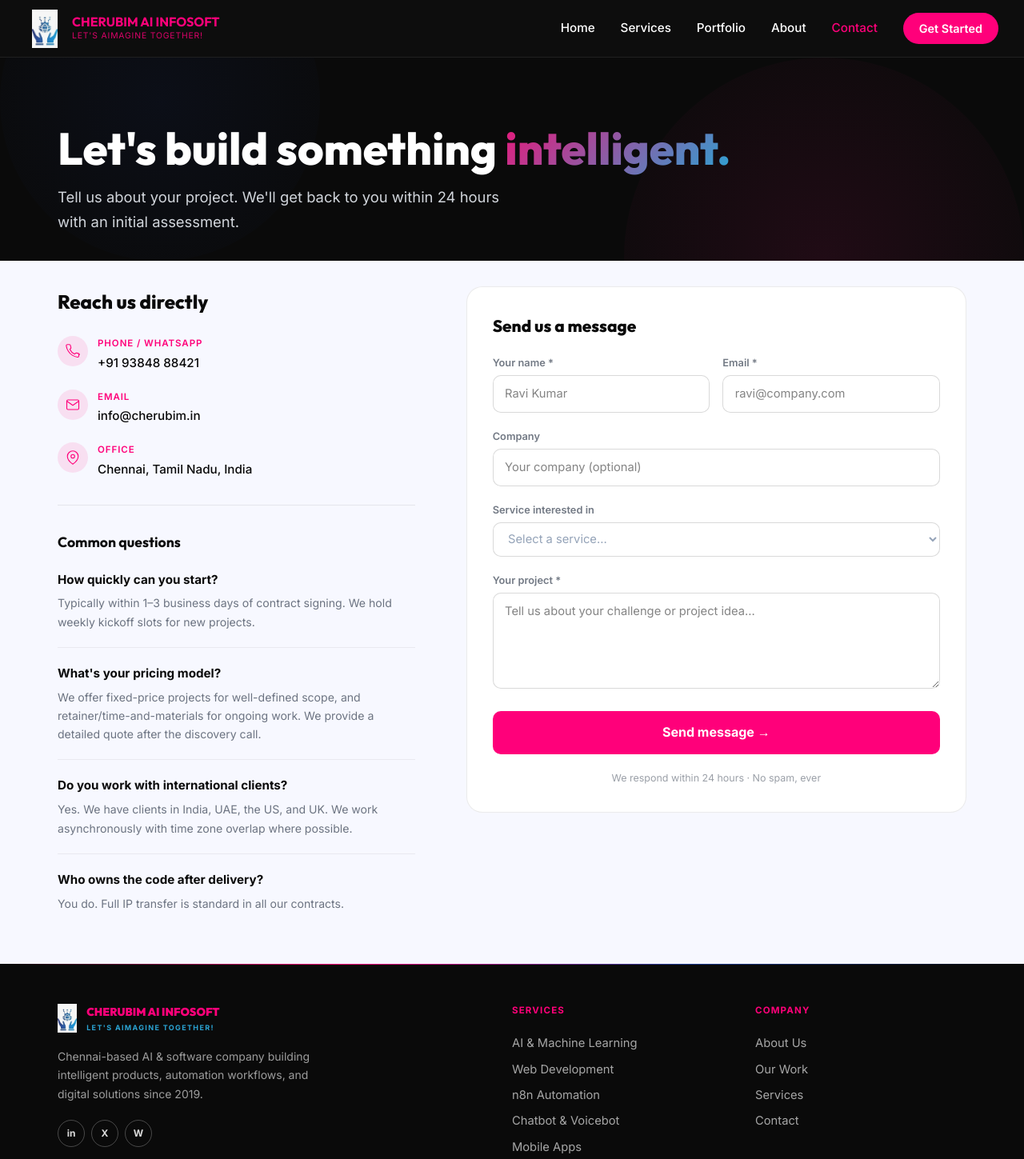
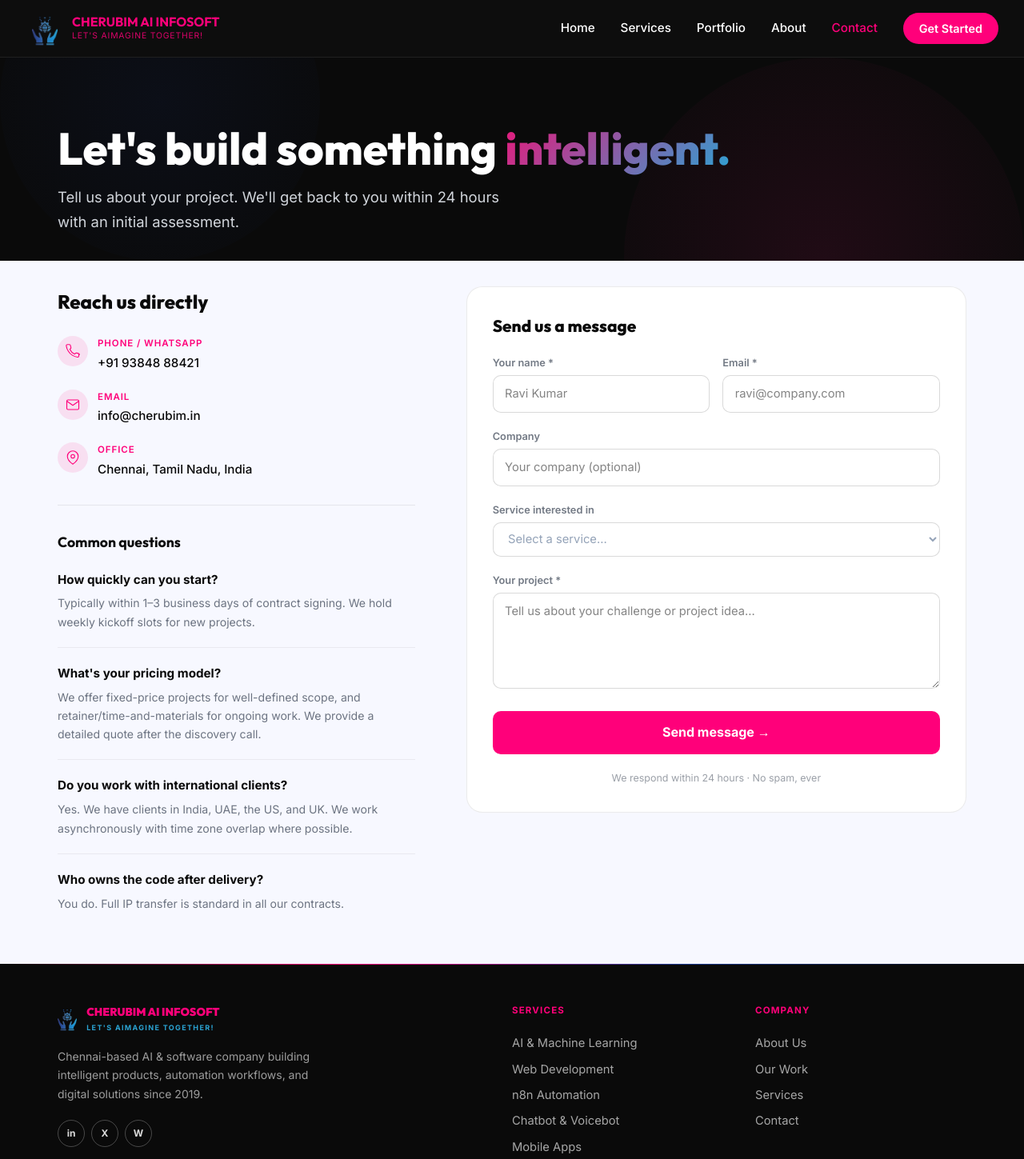
Before and after one commit to paidpromoaiglobal/cherubim-website, a React (Vite) app: page /contact in a window 1280 px wide. Shown: the top 1449 px of the page at 80% size. Built offline with nearby package versions, Linux system fonts and the light colour scheme.

Commit message:
Update logo to new PNG and trusted-client hover color to blue

```diff
--- a/src/components/Footer.tsx
+++ b/src/components/Footer.tsx
@@ -20,7 +20,7 @@ export default function Footer() {
         {/* Brand */}
         <div className="footer-brand">
           <div style={{ display: 'flex', alignItems: 'center', gap: '0.75rem', marginBottom: '1rem' }}>
-            <img src="/logo-icon.jpg" alt="Cherubim" style={{ height: '36px', width: 'auto', objectFit: 'contain' }} />
+            <img src="/logo-icon.png" alt="Cherubim" style={{ height: '36px', width: 'auto', objectFit: 'contain' }} />
             <div>
               <div style={{ fontFamily: 'Outfit, sans-serif', fontWeight: 900, fontSize: '0.875rem', color: '#ff007a' }}>
                 CHERUBIM AI INFOSOFT
--- a/src/components/Navbar.tsx
+++ b/src/components/Navbar.tsx
@@ -30,7 +30,7 @@ export default function Navbar() {
       {/* Logo */}
       <Link to="/" style={{ display: 'flex', alignItems: 'center', gap: '10px', textDecoration: 'none', flexShrink: 0, background: 'transparent' }}>
         <img
-          src="/logo-icon.jpg"
+          src="/logo-icon.png"
           alt="Cherubim"
           style={{ width: '48px', height: '48px', objectFit: 'contain', flexShrink: 0, background: 'transparent', mixBlendMode: 'normal' }}
         />
--- a/src/index.css
+++ b/src/index.css
@@ -151,9 +151,9 @@ input:focus, textarea:focus { outline: none; }
   white-space: nowrap;
   letter-spacing: 0.02em;
   color: #374151;
-  transition: opacity 0.2s;
+  transition: opacity 0.2s, color 0.2s;
 }
-.trusted-client:hover { opacity: 1; }
+.trusted-client:hover { opacity: 1; color: #1B3990; }
 
 /* Contact page */
 .contact-hero-wrapper {
```
Also changed, not shown: public/logo-icon.png (added).
